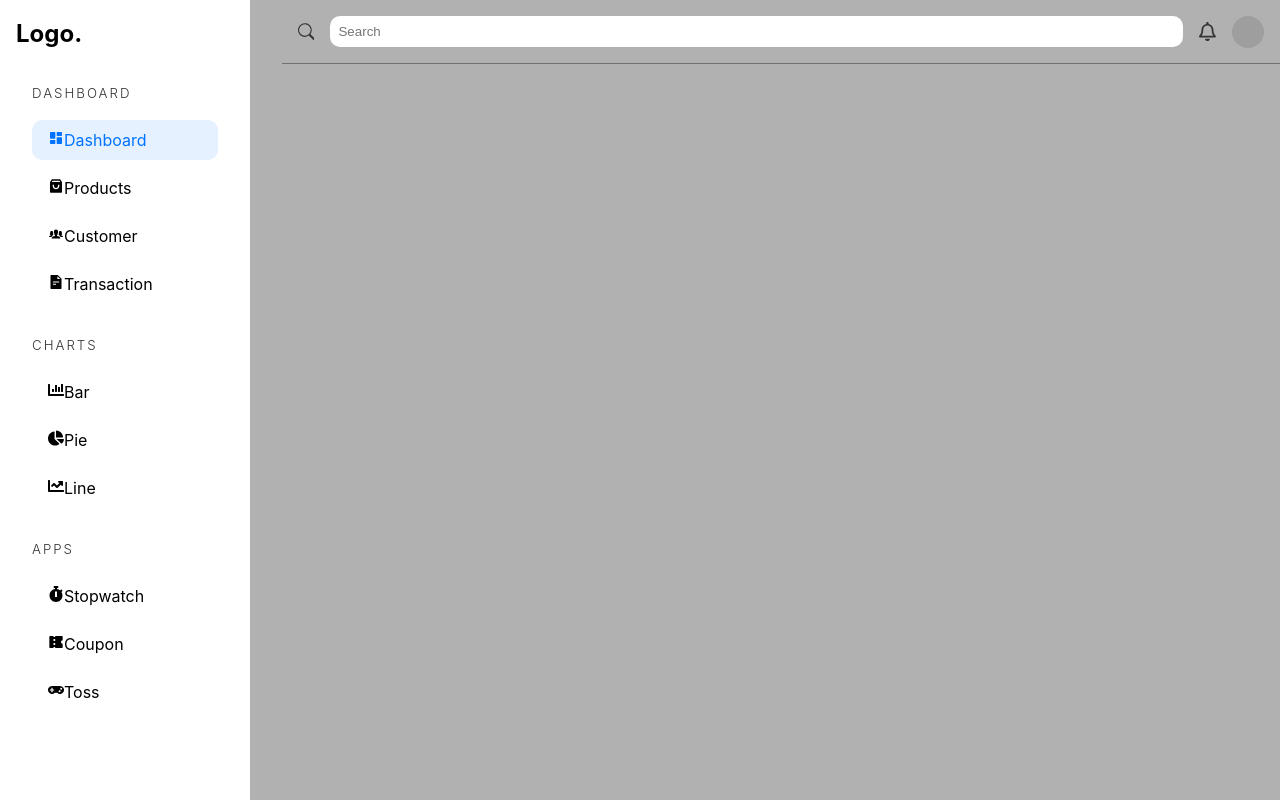
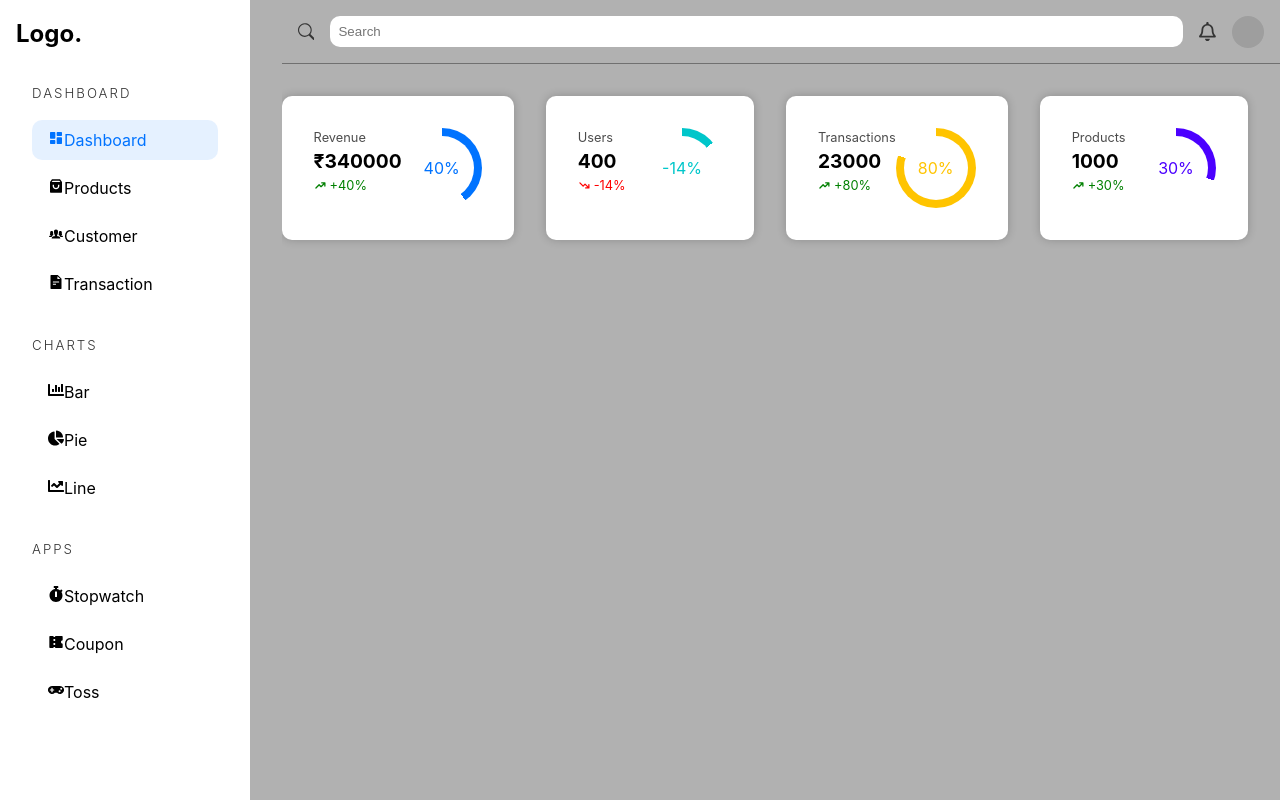
Before and after one commit to KARMPATEL07/admin-dashboard, a React (Vite) app in the folder frontend/: page /admin/dashboard in a window 1280 px wide. Built offline with nearby package versions, Linux system fonts and the light colour scheme; grey boxes are pictures that could not be loaded.

Commit message:
widget-bar completed

```diff
--- a/frontend/src/pages/Dashboard.tsx
+++ b/frontend/src/pages/Dashboard.tsx
@@ -1,25 +1,99 @@
-import React from 'react'
-import AdminSidebar from '../components/AdminSidebar'
-import { BsSearch } from 'react-icons/bs'
-import { FaRegBell } from 'react-icons/fa'
+import React from "react";
+import AdminSidebar from "../components/AdminSidebar";
+import { BsSearch } from "react-icons/bs";
+import { FaRegBell } from "react-icons/fa";
+import { HiTrendingDown, HiTrendingUp } from "react-icons/hi";
 
 const userImg =
   "https://media.licdn.com/dms/image/D4D35AQE5osco-SJJ2Q/profile-framedphoto-shrink_400_400/0/1698775377644?e=1707332400&v=beta&t=R5wuOO67c6TyGvTZgPXShXU_M8v18-OP_09hlTs3CSk";
 
 const dashboard = () => {
   return (
-    <div className='admin-container'>
+    <div className="admin-container">
       <AdminSidebar />
-      <main className='dashboard'>
-        <div className='bar'>
+      <main className="dashboard">
+        {/* ..........Top-Bar................. */}
+        <div className="bar">
           <BsSearch />
-          <input type='text' placeholder='Search' />
-          <FaRegBell/>
+          <input type="text" placeholder="Search" />
+          <FaRegBell />
           <img className="user-img" src={userImg} alt="userImage" />
         </div>
+
+        {/* ..........Widgets................. */}
+        <section className="widgetContainer">
+          <WidgetItem
+            percentage={40}
+            amount={true}
+            value={340000}
+            title="Revenue"
+            color="rgb(0,115,255)"
+          />
+          <WidgetItem
+            percentage={-14}
+            value={400}
+            title="Users"
+            color="rgb(0,198,202)"
+          />
+          <WidgetItem
+            percentage={80}
+            value={23000}
+            title="Transactions"
+            color="rgb(255,196,0)"
+          />
+          <WidgetItem
+            percentage={30}
+            value={1000}
+            title="Products"
+            color="rgb(75,0,255)"
+          />
+        </section>
       </main>
     </div>
-  )
+  );
+};
+
+interface WidgetProps {
+  title: string;
+  value: number;
+  percentage: number;
+  color: string;
+  amount?: boolean;
 }
 
-export default dashboard
+const WidgetItem = ({
+  title,
+  value,
+  percentage,
+  color,
+  amount=false,
+}: WidgetProps) => (
+  <article className="widget">
+    <div className="widgetInfo">
+      <p>{title}</p>
+      <h4>{amount ? `₹${value}` : value}</h4>
+      {percentage > 0 ? (
+        <span className="green">
+          <HiTrendingUp /> +{percentage}%
+        </span>
+      ) : (
+        <span className="red">
+          <HiTrendingDown />
+          {percentage}%
+        </span>
+      )}
+    </div>
+    <div
+      className="widgetCircle"
+      style={{
+        background: `conic-gradient(${color} ${
+          (Math.abs(percentage) / 100) * 360
+        }deg, rgb(255,255,255) 0)`,
+      }}
+    >
+      <span style={{color}}>{percentage}%</span>
+    </div>
+  </article>
+);
+
+export default dashboard;
--- a/frontend/src/styles/_dashboard.scss
+++ b/frontend/src/styles/_dashboard.scss
@@ -27,4 +27,81 @@
             cursor: pointer;
         }
     }
+
+    .widgetContainer{
+        @include flex(row,space-between,stretch,2rem);
+        padding: 2rem 2rem 2rem 0;
+
+        .widget{
+
+            width: 16rem;
+            background-color: white;
+            box-shadow: 0 0 10px rgba(0,0,0,0.2);
+            padding: 2rem;
+            border-radius: 10px;
+            @include flex(row,space-between,stretch,0);
+            // @include flex(column,center,center);
+            // padding: 1rem;
+            // border-radius: 10px;
+            // background-color: white;
+            // width: 100%;
+            // height: 100%;
+            // box-shadow: 0 0 10px rgba(0,0,0,0.2);
+            cursor: pointer;
+            transition: all 0.3s ease-in-out;
+
+            &:hover{
+                transform: scale(1.05);
+            }
+
+            .widgetInfo{
+                >p{
+                    opacity:0.7;
+                    font-size: 0.8rem;
+                }
+                >h4{
+                    font-size: 1.2rem;
+                }
+                >span{
+                    font-size: 0.8rem;
+                    @include flex(row,unset,center,0.2rem);
+                }
+            }
+
+            .widgetCircle{
+                position: relative;
+                @include square(5rem);
+                border-radius: 50%;
+                flex:none;
+                background-color: aquamarine;
+                display: grid;
+                place-items: center;
+                &::before{
+                    content: "";
+                    position: absolute;
+                    @include square(4rem);
+                    border-radius: 50%;
+                    background-color: white;
+                }
+
+
+                span{
+                    position: relative;
+                }
+            }
+
+            // >svg{
+            //     font-size: 2rem;
+            //     margin-bottom: 1rem;
+            // }
+            // >h5{
+            //     @include heading(2px);
+            //     opacity: 0.8;
+            // }
+            // >p{
+            //     opacity: 0.6;
+            // }
+        }
+    }
+
 }
```
